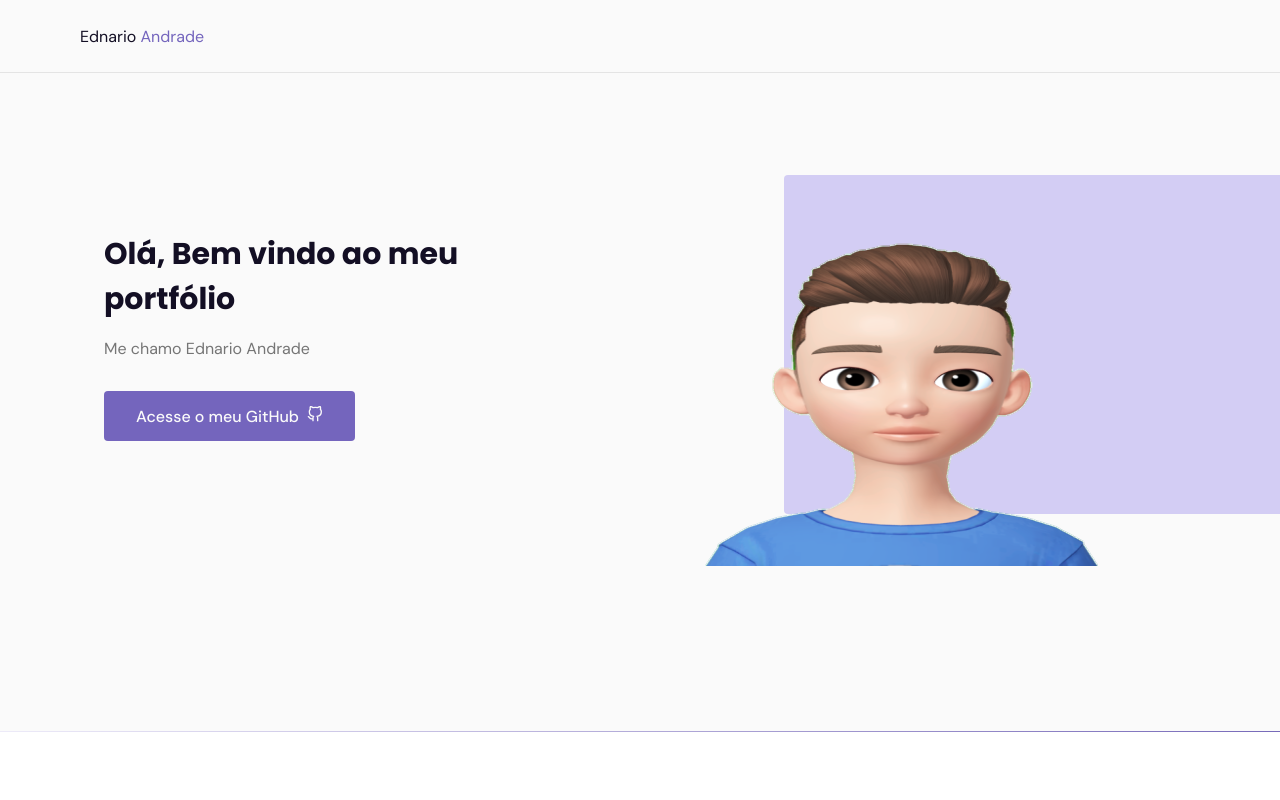
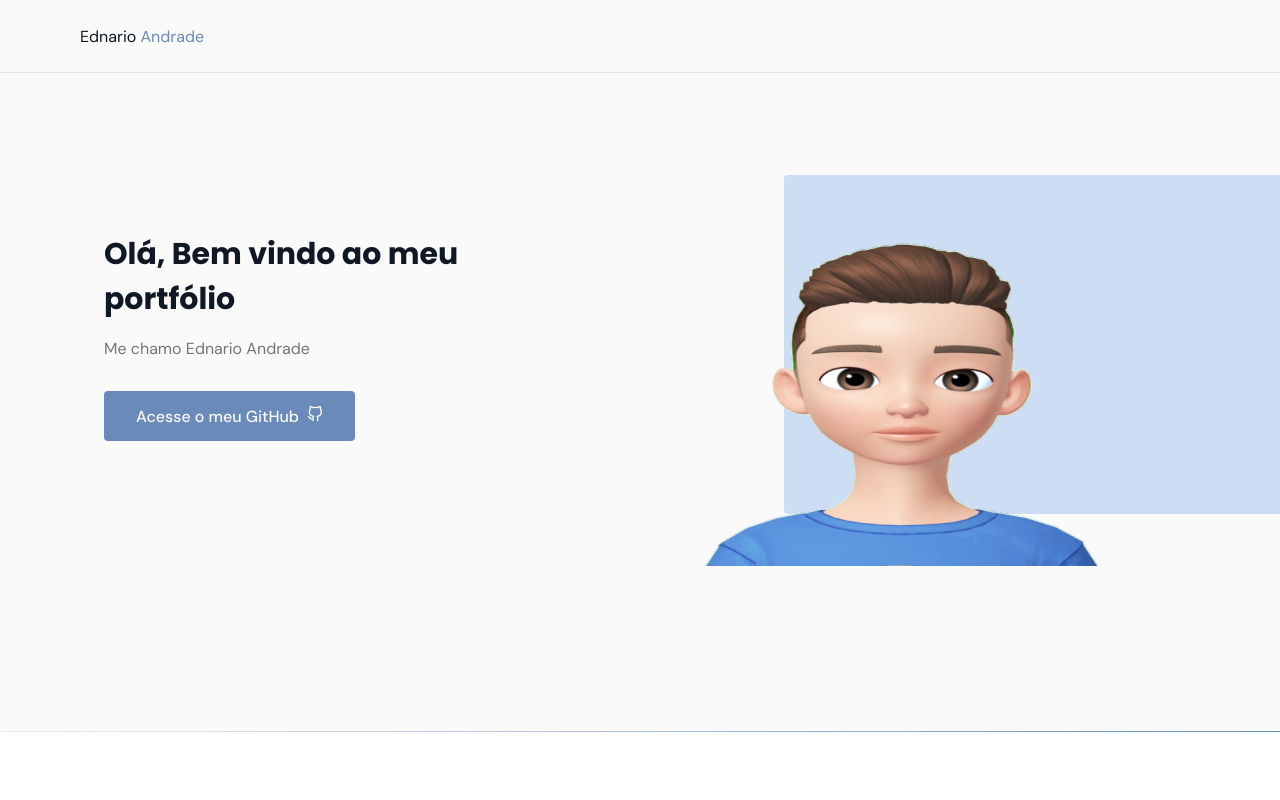
Before and after one commit to ednario/landing-page, a Next.js app: page / in a window 1280 px wide. Shown: the top 800 px of the page. Built offline with nearby package versions, Linux system fonts and the light colour scheme.

Commit message:
reset-blue

```diff
--- a/src/components/Header.jsx
+++ b/src/components/Header.jsx
@@ -1,5 +1,4 @@
 import styles from '../styles/Home.module.css';
-import { FiMenu, FiX } from "react-icons/fi";
 
 export default function Header() {
   return (
--- a/src/styles/Home.module.css
+++ b/src/styles/Home.module.css
@@ -347,9 +347,11 @@
   opacity: 1;
   transform: translateY(0);
 }
+
 .contactButton{
-  color: var(--background-color);
+  color: var(--background-color)
 }
+
 /*========= MEDIA QUERIES =========*/
 /* extra large devices: 1200 > */
 @media (min-width: 1200px) {
--- a/src/styles/globals.css
+++ b/src/styles/globals.css
@@ -24,9 +24,9 @@ img {
   --header-height: 4.5rem;
 
   /* colors */
-  --hue: 250;
+  --hue: 215;
   /* HSL color mode */
-  --base-color: hsl(var(--hue) 40% 57%);
+  --base-color: hsl(var(--hue) 36% 57%);
   --base-color-second: hsl(var(--hue) 65% 88%);
   --base-color-alt: hsl(var(--hue) 57% 53%);
   --title-color: hsl(var(--hue) 41% 10%);
```
